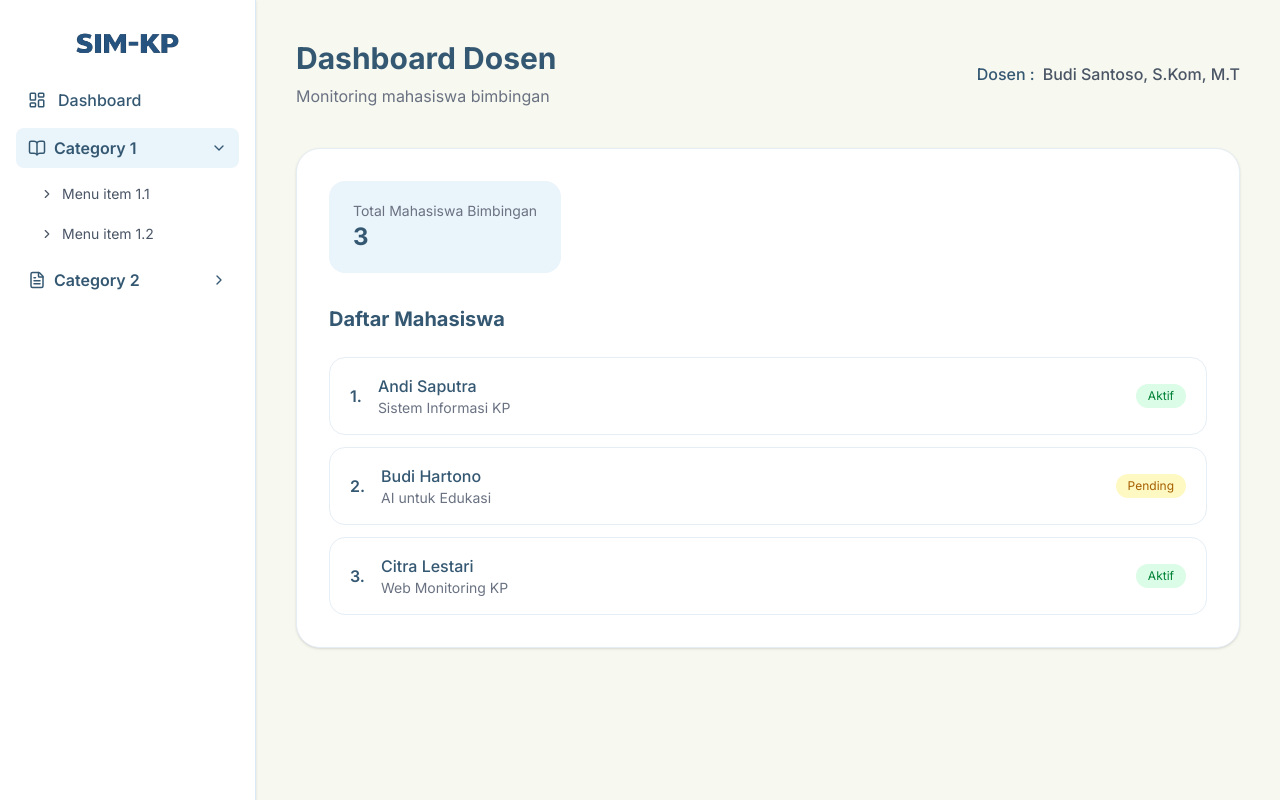
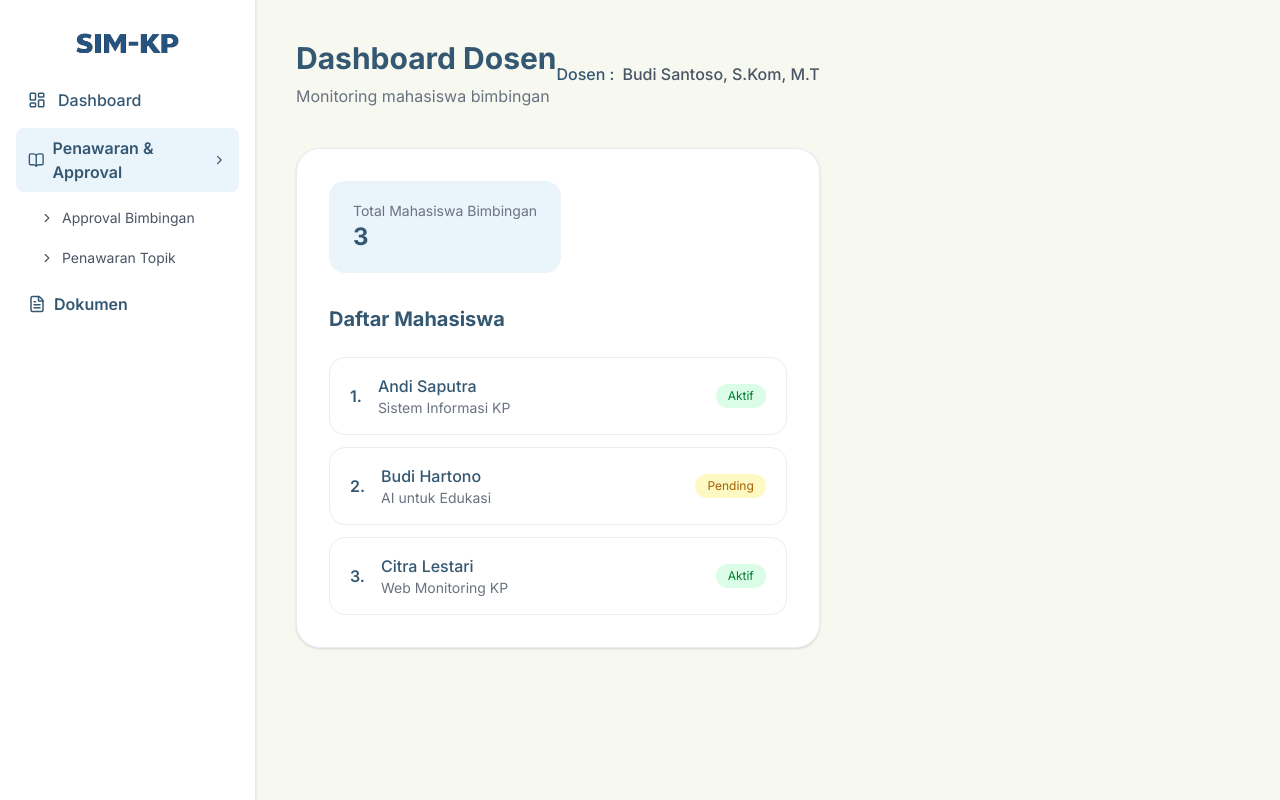
Before and after one commit to Jsphinlvina/SIM-KPSTA, a Next.js app in the folder frontend/: page /dosen/dashboard in a window 1280 px wide. Built offline with nearby package versions, Linux system fonts and the light colour scheme.

Commit message:
feat: sidebar automation for mahasiswa and dosen

```diff
--- a/frontend/app/components/sidebar.tsx
+++ b/frontend/app/components/sidebar.tsx
@@ -1,18 +1,16 @@
 "use client";
 
 import Image from "next/image";
-import {
-  ChevronDown,
-  ChevronRight,
-  BookOpen,
-  LayoutDashboard,
-  FileText,
-} from "lucide-react";
+import Link from "next/link";
+import { BookOpen, ChevronRight, FileText, LayoutDashboard } from "lucide-react";
 
-export default function Sidebar() {
+type SidebarRole = "mahasiswa" | "dosen";
+
+function SidebarContent({ role }: { role: SidebarRole }) {
+  const isDosen = role === "dosen";
+
   return (
     <div className="w-64 min-h-screen bg-white border-r border-[#dbe9f4] shadow-sm">
-      {/* Logo */}
       <div className="h-16 flex items-center justify-center overflow-hidden">
         <Image
           src="/text-sim-kp.png"
@@ -23,52 +21,84 @@ export default function Sidebar() {
         />
       </div>
 
-      {/* Menu */}
       <div className="p-4 space-y-2">
         {/* Dashboard */}
         <div>
-          <div className="flex items-center gap-3 text-[#355872] font-medium px-3 py-2 rounded-lg hover:bg-[#F7F8F0] cursor-pointer transition">
+          <Link
+            href={isDosen ? "/dosen/dashboard" : "/mahasiswa/list-topik"}
+            className="flex items-center gap-3 text-[#355872] font-medium px-3 py-2 rounded-lg hover:bg-[#F7F8F0] transition"
+          >
             <LayoutDashboard size={18} />
             <span>Dashboard</span>
-          </div>
+          </Link>
         </div>
 
-        {/* Category 1 */}
+        {/* Category */}
         <div>
           <div className="flex items-center justify-between px-3 py-2 bg-[#EAF4FB] rounded-lg text-[#355872] font-semibold">
             <div className="flex items-center gap-2">
               <BookOpen size={18} />
-              <span>Category 1</span>
+              <span>{isDosen ? "Penawaran & Approval" : "Bimbingan & Topik"}</span>
             </div>
-
-            <ChevronDown size={16} />
+            <ChevronRight size={16} />
           </div>
 
           <div className="mt-2 ml-3 space-y-1">
-            <div className="flex items-center gap-2 px-3 py-2 text-sm text-gray-600 hover:bg-[#F7F8F0] rounded-lg cursor-pointer">
-              <ChevronRight size={14} />
-              <span>Menu item 1.1</span>
-            </div>
+            {isDosen ? (
+              <>
+                <Link
+                  href="/dosen/approval"
+                  className="flex items-center gap-2 px-3 py-2 text-sm text-gray-600 hover:bg-[#F7F8F0] rounded-lg transition"
+                >
+                  <ChevronRight size={14} />
+                  <span>Approval Bimbingan</span>
+                </Link>
 
-            <div className="flex items-center gap-2 px-3 py-2 text-sm text-gray-600 hover:bg-[#F7F8F0] rounded-lg cursor-pointer">
-              <ChevronRight size={14} />
-              <span>Menu item 1.2</span>
-            </div>
+                <Link
+                  href="/dosen/penawaran-topik"
+                  className="flex items-center gap-2 px-3 py-2 text-sm text-gray-600 hover:bg-[#F7F8F0] rounded-lg transition"
+                >
+                  <ChevronRight size={14} />
+                  <span>Penawaran Topik</span>
+                </Link>
+              </>
+            ) : (
+              <>
+                <Link
+                  href="/mahasiswa/list-topik"
+                  className="flex items-center gap-2 px-3 py-2 text-sm text-gray-600 hover:bg-[#F7F8F0] rounded-lg transition"
+                >
+                  <ChevronRight size={14} />
+                  <span>List Topik</span>
+                </Link>
+
+                <Link
+                  href="/mahasiswa/jadwal-bimbingan"
+                  className="flex items-center gap-2 px-3 py-2 text-sm text-gray-600 hover:bg-[#F7F8F0] rounded-lg transition"
+                >
+                  <ChevronRight size={14} />
+                  <span>Jadwal Bimbingan</span>
+                </Link>
+              </>
+            )}
           </div>
         </div>
 
-        {/* Category 2 */}
+        {/* Dokumen */}
         <div>
-          <div className="flex items-center justify-between px-3 py-2 text-[#355872] font-semibold hover:bg-[#F7F8F0] rounded-lg cursor-pointer">
-            <div className="flex items-center gap-2">
-              <FileText size={18} />
-              <span>Category 2</span>
-            </div>
-
-            <ChevronRight size={16} />
+          <div className="flex items-center gap-2 px-3 py-2 text-[#355872] font-semibold hover:bg-[#F7F8F0] rounded-lg transition">
+            <FileText size={18} />
+            <span>Dokumen</span>
           </div>
         </div>
       </div>
     </div>
   );
 }
+
+export default function Sidebar() {
+  const path = typeof window !== "undefined" ? window.location.pathname : "";
+
+  const role: SidebarRole = path.startsWith("/dosen") ? "dosen" : "mahasiswa";
+  return <SidebarContent role={role} />;
+}
--- /dev/null
+++ b/frontend/app/dosen/layout.tsx
@@ -0,0 +1,15 @@
+"use client";
+
+import Sidebar from "@/app/components/sidebar";
+
+export default function DosenLayout({
+  children,
+}: Readonly<{
+  children: React.ReactNode;
+}>) {
+  return (
+    <div className="flex min-h-screen bg-[#F7F8F0]">
+      {children}
+    </div>
+  );
+}
--- /dev/null
+++ b/frontend/app/mahasiswa/layout.tsx
@@ -0,0 +1,15 @@
+"use client";
+
+import Sidebar from "@/app/components/sidebar";
+
+export default function MahasiswaLayout({
+  children,
+}: Readonly<{
+  children: React.ReactNode;
+}>) {
+  return (
+    <div className="flex min-h-screen bg-[#F7F8F0]">
+      {children}
+    </div>
+  );
+}
--- a/frontend/package.json
+++ b/frontend/package.json
@@ -13,6 +13,7 @@
     "lucide-react": "^1.16.0",
     "next": "16.2.4",
     "react": "19.2.4",
+    "react-calendar": "^6.0.1",
     "react-dom": "19.2.4",
     "react-icons": "^5.6.0"
   },
```
Also changed, not shown: 2 other files (tests, documents, lock files or other folders).
